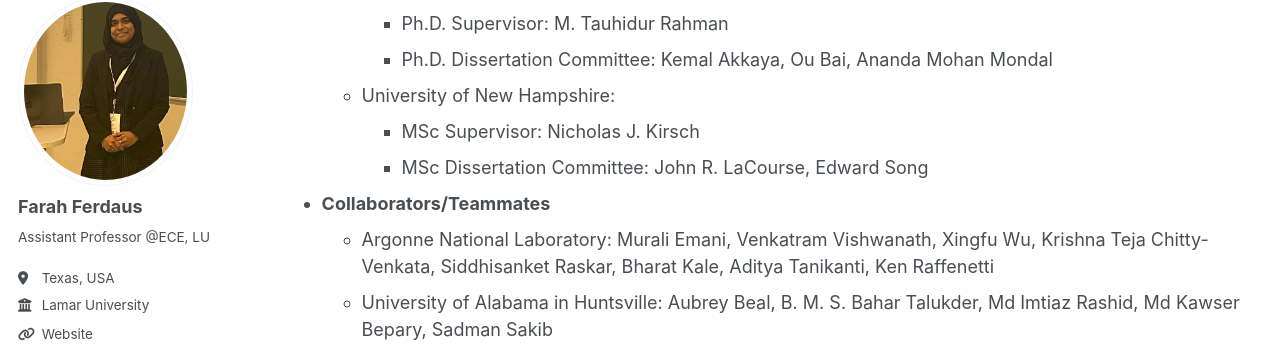
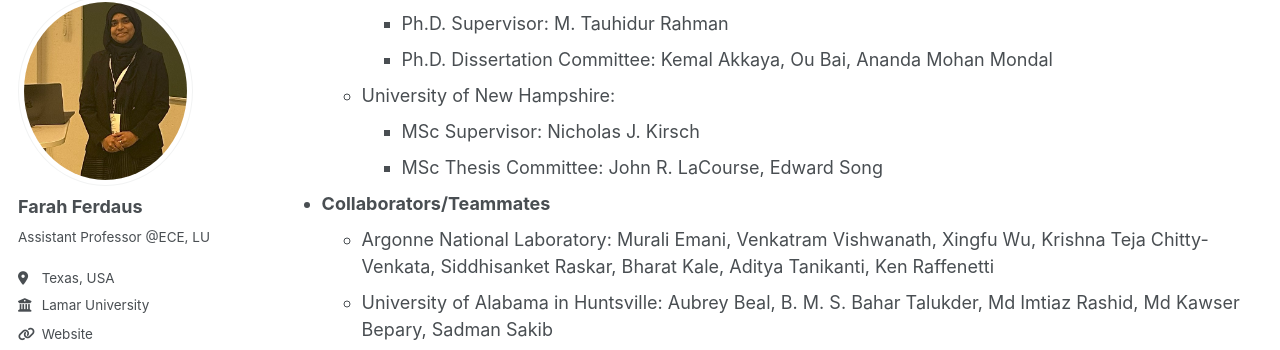
Before and after one commit to fferdaus/fferdaus.github.io, a Jekyll site: the page built from _pages/experience.md, in a window 1280 px wide and 900 px high, scrolled down 2615 px. Shown: the part 103-453 px from the top of the window. Built offline with Jekyll 4.4.1, drawn with Linux system fonts in a browser that asks for light colours; some web fonts are replaced.

Commit message:
Update experience.md

```diff
--- a/_pages/experience.md
+++ b/_pages/experience.md
@@ -84,7 +84,7 @@ redirect_from:
     * Ph.D. Dissertation Committee: Kemal Akkaya, Ou Bai, Ananda Mohan Mondal
   * University of New Hampshire:
     * MSc Supervisor: Nicholas J. Kirsch
-    * MSc Dissertation Committee: John R. LaCourse, Edward Song
+    * MSc Thesis Committee: John R. LaCourse, Edward Song
  - **Collaborators/Teammates**
    * Argonne National Laboratory: Murali Emani, Venkatram Vishwanath, Xingfu Wu, Krishna Teja Chitty-Venkata, Siddhisanket Raskar, Bharat Kale, Aditya Tanikanti, Ken Raffenetti
    * University of Alabama in Huntsville: Aubrey Beal, B. M. S. Bahar Talukder, Md Imtiaz Rashid, Md Kawser Bepary, Sadman Sakib
```
